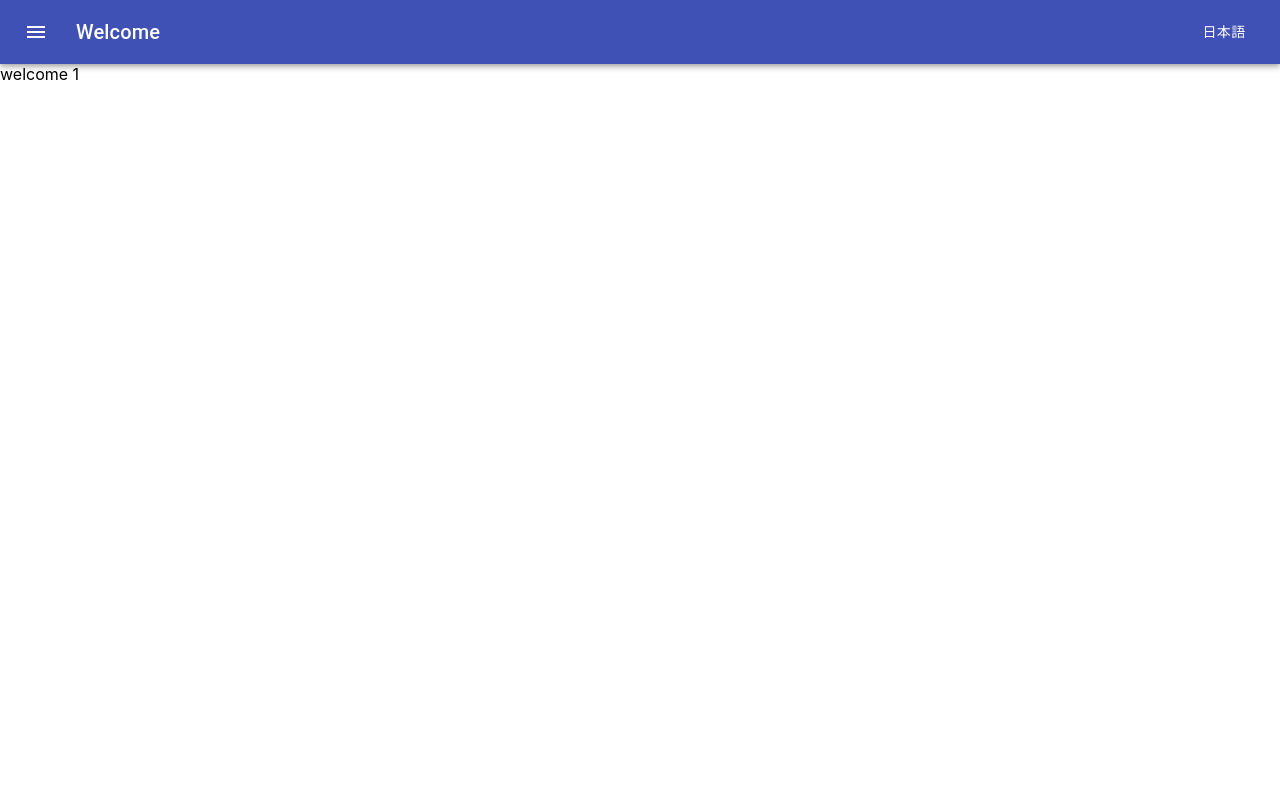
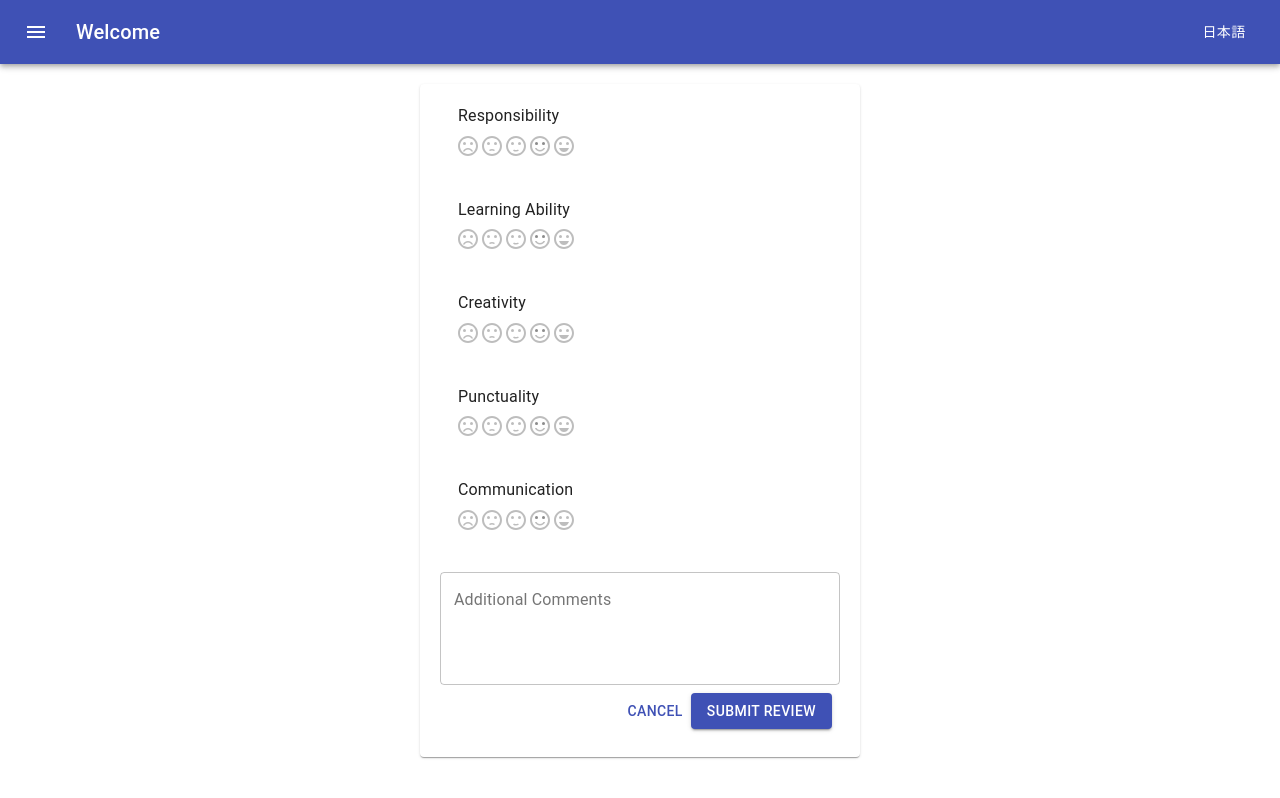
Before and after one commit to dlinx/ppc, a React (Create React App) app in the folder ppc-client/: page /employees/1 in a window 1280 px wide. Built offline with nearby package versions, Linux system fonts and the light colour scheme.

Commit message:
Added review rating component

```diff
--- a/ppc-client/package.json
+++ b/ppc-client/package.json
@@ -5,6 +5,7 @@
   "dependencies": {
     "@material-ui/core": "^4.9.11",
     "@material-ui/icons": "^4.9.1",
+    "@material-ui/lab": "^4.0.0-alpha.50",
     "@testing-library/jest-dom": "^4.2.4",
     "@testing-library/react": "^9.3.2",
     "@testing-library/user-event": "^7.1.2",
--- /dev/null
+++ b/ppc-client/src/components/ReviewRating/ReviewRating.tsx
@@ -0,0 +1,172 @@
+import React, { useState } from "react";
+import {
+  SentimentVeryDissatisfied,
+  SentimentDissatisfied,
+  SentimentSatisfied,
+  SentimentSatisfiedAlt,
+  SentimentVerySatisfied,
+} from "@material-ui/icons";
+import Rating, { IconContainerProps } from "@material-ui/lab/Rating";
+import {
+  Box,
+  Typography,
+  TextField,
+  Button,
+  makeStyles,
+  Theme,
+} from "@material-ui/core";
+const customIcons: {
+  [index: string]: { icon: React.ReactElement; label: string };
+} = {
+  1: {
+    icon: <SentimentVeryDissatisfied />,
+    label: "Very Dissatisfied",
+  },
+  2: {
+    icon: <SentimentDissatisfied />,
+    label: "Dissatisfied",
+  },
+  3: {
+    icon: <SentimentSatisfied />,
+    label: "Neutral",
+  },
+  4: {
+    icon: <SentimentSatisfiedAlt />,
+    label: "Satisfied",
+  },
+  5: {
+    icon: <SentimentVerySatisfied />,
+    label: "Very Satisfied",
+  },
+};
+function IconContainer(props: IconContainerProps) {
+  const { value, ...other } = props;
+  return <span {...other}>{customIcons[value].icon}</span>;
+}
+
+interface Props {
+  name: string;
+  value?: number;
+  onChange?: (event: React.ChangeEvent<{}>, value: number | null) => void;
+}
+
+const ReviewRating: React.FC<Props> = (props) => {
+  return (
+    <Box component="fieldset" mb={3} borderColor="transparent">
+      <Typography component="legend">{props.children}</Typography>
+      <Rating
+        name={props.name}
+        value={props.value}
+        getLabelText={(value: number) => customIcons[value].label}
+        IconContainerComponent={IconContainer}
+        onChange={props.onChange}
+      />
+    </Box>
+  );
+};
+
+const useStyles = makeStyles((theme: Theme) => ({
+  margins: {
+    marginBottom: "10px",
+  },
+  wrapper: {
+    margin: theme.spacing(1),
+    position: "relative",
+    display: "flex",
+    justifyContent: "flex-end",
+  },
+}));
+
+interface IReview {
+  responsibility?: number;
+  learningAbility?: number;
+  creativity?: number;
+  punctuality?: number;
+  communication?: number;
+  comments?: string;
+}
+
+interface IReviewFormProps {
+  review?: IReview;
+  isLoading?: boolean;
+  onChange?: (review: IReview) => void;
+  onSave?: (review: IReview) => void;
+}
+
+const ReviewForm: React.FC<IReviewFormProps> = (props) => {
+  const classes = useStyles();
+  const [review, setReview] = useState<IReview>(props.review || {});
+
+  const onChange = (field: string, value: string | number | null) => {
+    setReview((r) => ({ ...r, [field]: value }));
+    if (props.onChange) props.onChange(review);
+  };
+
+  const onSave = () => {
+    if (props.onSave) props.onSave(review);
+  };
+
+  const onCancel = () => {
+    setReview({});
+    if (props.onChange) props.onChange({});
+  };
+
+  return (
+    <Box>
+      <ReviewRating
+        name="Responsibility"
+        value={review.responsibility}
+        onChange={(e, val) => onChange("responsibility", val)}
+      >
+        Responsibility
+      </ReviewRating>
+      <ReviewRating
+        name="Learning_Ability"
+        value={review.learningAbility}
+        onChange={(e, val) => onChange("learningAbility", val)}
+      >
+        Learning Ability
+      </ReviewRating>
+      <ReviewRating
+        name="Creativity"
+        value={review.creativity}
+        onChange={(e, val) => onChange("creativity", val)}
+      >
+        Creativity
+      </ReviewRating>
+      <ReviewRating
+        name="Punctuality"
+        value={review.punctuality}
+        onChange={(e, val) => onChange("punctuality", val)}
+      >
+        Punctuality
+      </ReviewRating>
+      <ReviewRating
+        name="Communication"
+        value={review.communication}
+        onChange={(e, val) => onChange("communication", val)}
+      >
+        Communication
+      </ReviewRating>
+      <TextField
+        label="Additional Comments"
+        multiline
+        rows={4}
+        value={review.comments}
+        variant="outlined"
+        onChange={(e) => onChange("comments", e.target.value)}
+        fullWidth
+      />
+      <Box className={classes.wrapper}>
+        <Button variant="text" color="primary" onClick={() => onCancel()}>
+          Cancel
+        </Button>
+        <Button variant="contained" color="primary" onClick={onSave}>
+          Submit Review
+        </Button>
+      </Box>
+    </Box>
+  );
+};
+
+export default ReviewForm;
--- a/ppc-client/src/pages/employees/info/EmployeeInfo.tsx
+++ b/ppc-client/src/pages/employees/info/EmployeeInfo.tsx
@@ -1,5 +1,16 @@
 import React from "react";
 import { RouteComponentProps } from "react-router-dom";
+import { Paper, makeStyles } from "@material-ui/core";
+import ReviewForm from "../../../components/ReviewRating/ReviewRating";
+
+const useStyles = makeStyles({
+  reviewForm: {
+    padding: "20px",
+    width: "400px",
+    margin: "auto",
+    marginTop: "20px",
+  },
+});
 
 interface RouteParams {
   id: string;
@@ -7,7 +18,11 @@ interface RouteParams {
 interface Props extends RouteComponentProps<RouteParams> {}
 
 const EmployeeInfo: React.FC<Props> = (props) => {
-  console.log(props.match.params);
-  return <>welcome {props.match.params.id}</>;
+  const classes = useStyles();
+  return (
+    <Paper className={classes.reviewForm}>
+      <ReviewForm />
+    </Paper>
+  );
 };
 export default EmployeeInfo;
```
Also changed, not shown: 1 other file (tests, documents, lock files or other folders).
